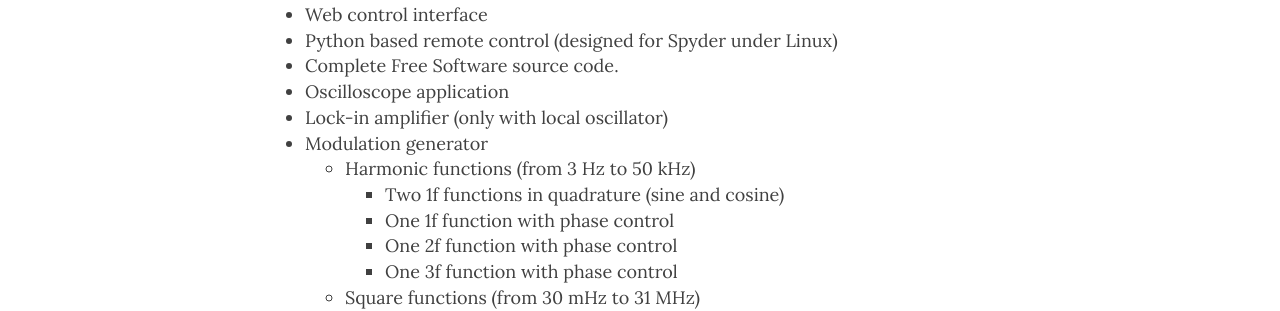
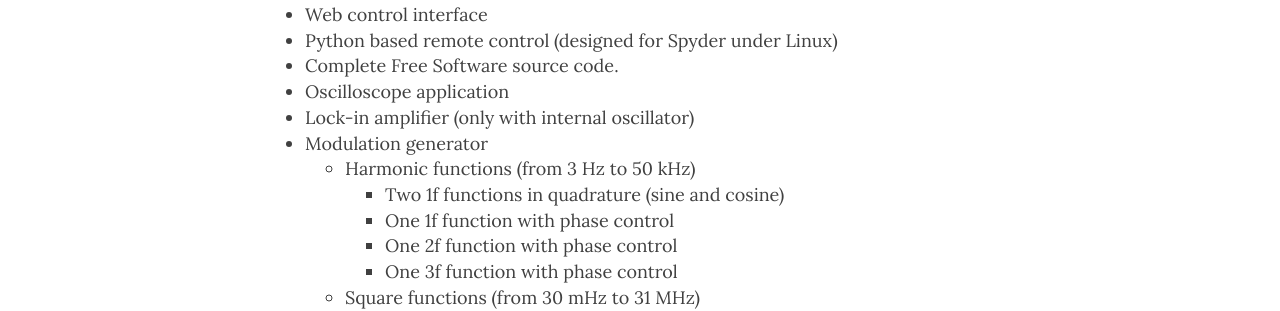
Before and after one commit to marceluda/rp_scope_lock, a Jekyll site: the page built from index.md, in a window 1280 px wide and 900 px high, scrolled down 360 px. Shown: the part 154-465 px from the top of the window. Built offline with Jekyll 4.4.1, drawn with Linux system fonts in a browser that asks for light colours; nearby versions of some CDN libraries.

Commit message:
internal oscillator

```diff
--- a/index.md
+++ b/index.md
@@ -17,7 +17,7 @@ The aim of this application is to provide a toolkit for labs measurements and co
 - Python based remote control (designed for Spyder under Linux)
 - Complete Free Software source code.
 - Oscilloscope application
-- Lock-in amplifier (only with local oscillator)
+- Lock-in amplifier (only with internal oscillator)
 - Modulation generator
   - Harmonic functions (from 3 Hz to 50 kHz)
     - Two 1f functions in quadrature (sine and cosine)
```
